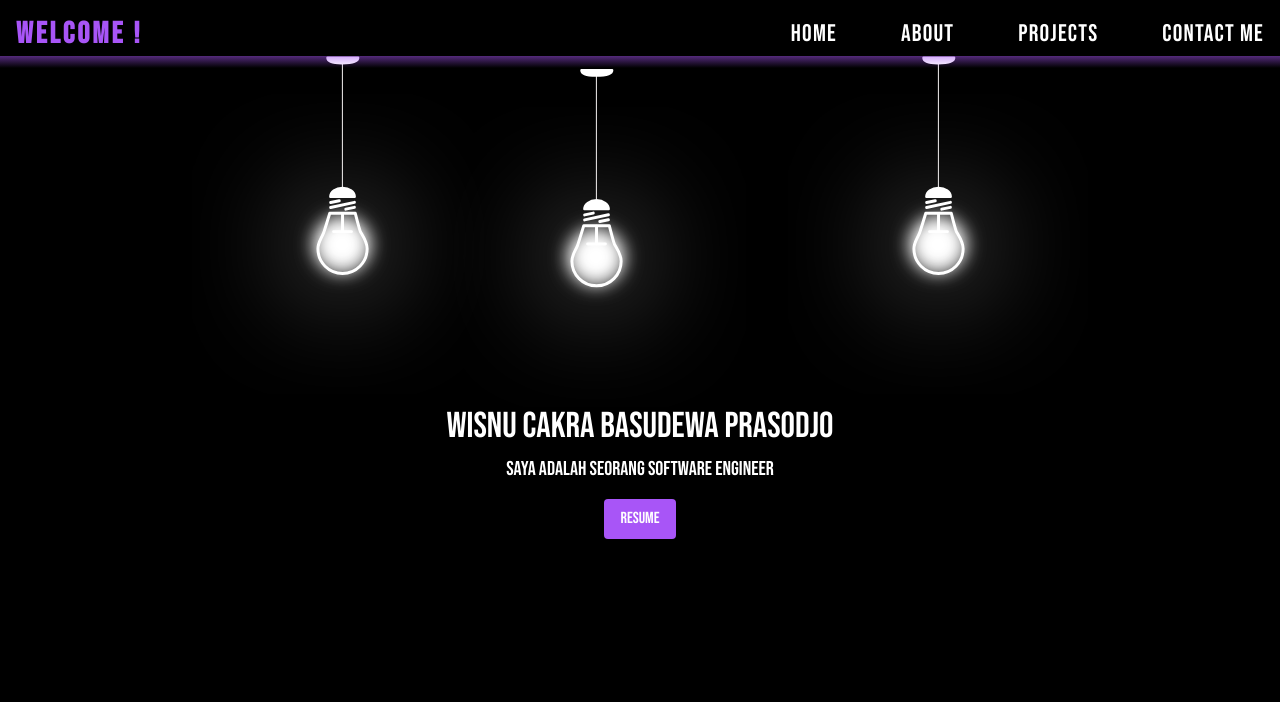
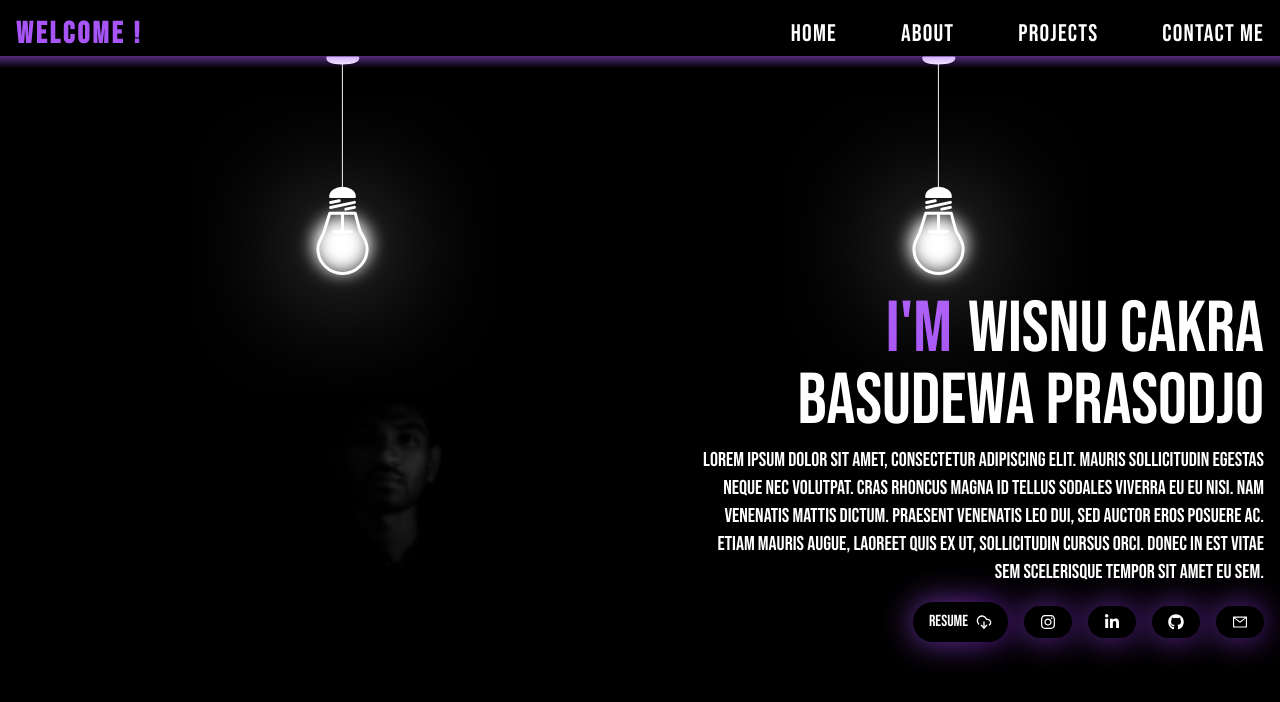
Before and after one commit to WisnuCakraa/portofolio-v2, a Next.js app: page / in a window 1280 px wide. Shown: the top 702 px of the page. Built offline with nearby package versions, Linux system fonts and the light colour scheme.

Commit message:
[ENHANCE] - Hero component with my new button and setting some style

```diff
--- a/src/components/Hero/index.tsx
+++ b/src/components/Hero/index.tsx
@@ -1,25 +1,32 @@
 'use client'
 import React from 'react';
 import Image from 'next/image';
-import Link from 'next/link';
 import { useDarkMode } from '@/context/DarkModeContext';
+import { loremIpsum } from '@/utils/template';
+import Button from '../Button';
+import { LuDownloadCloud } from "react-icons/lu";
+import { FaInstagram, FaLinkedinIn } from "react-icons/fa";
+import { FaGithub } from "react-icons/fa6";
+import { AiOutlineMail } from "react-icons/ai";
 
 const Hero = () => {
     const { darkMode } = useDarkMode();
     return (
-        <div className={`font-bebas min-h-screen flex flex-col items-center justify-center ${darkMode ? 'bg-black text-white' : 'bg-white text-black'} transition-colors duration-300`}>
-            <div className='grid grid-rows-4 grid-flow-col'>
-                <div>
-                    <Image src={darkMode ? "/icons/lights-on.svg" : "/icons/lights-off.svg"} alt="Toggle Dark Mode" width={300} height={300} />
+        <div className={`font-bebas min-h-screen flex items-center justify-center ${darkMode ? 'bg-black text-white' : 'bg-white text-black'} transition-colors duration-300`}>
+            <div className='grid grid-cols-1 md:grid-cols-[45%_50%] gap-20 items-center'>
+                <div className='flex justify-center md:justify-end p-8'>
+                    <Image src={darkMode ? "/images/face-off.png" : "/images/face-on.png"} alt="Profile Image" width={300} height={300} />
                 </div>
-                <div className="text-center">
-                    <h1 className="text-4xl mb-2">Wisnu Cakra Basudewa Prasodjo</h1>
-                    <p className="text-xl">Saya adalah seorang Software Engineer</p>
-                    <Link href="/resume.pdf">
-                        <div className="mt-4 inline-block bg-purple-500 text-white py-2 px-4 rounded">
-                            Resume
-                        </div>
-                    </Link>
+                <div className="p-8 text-right">
+                    <h1 className="text-7xl mb-2"><span className='text-purple-500 mr-4'>I'M</span>Wisnu Cakra Basudewa Prasodjo</h1>
+                    <p className="text-xl pl-3">{loremIpsum}</p>
+                    <div className='flex justify-end items-center'>
+                        <Button className='mr-2' title="RESUME" link='https://drive.google.com/file/d/1BmftZkOVZypwyF0x6EDh5pTnftUAWhd-/view?usp=sharing' Icon={LuDownloadCloud} />
+                        <Button className='mx-2' link='https://instagram.com/wisnucakra_' Icon={FaInstagram} />
+                        <Button className='mx-2' link='https://linkedin.com/in/wisnu-cakra-basudewa-prasodjo-86b586199/' Icon={FaLinkedinIn} />
+                        <Button className='mx-2' link='https://github.com/WisnuCakraa' Icon={FaGithub} />
+                        <Button className='ml-2' link='mailto:wisnucakraa@gmail.com' Icon={AiOutlineMail} />
+                    </div>
                 </div>
             </div>
         </div>
```
